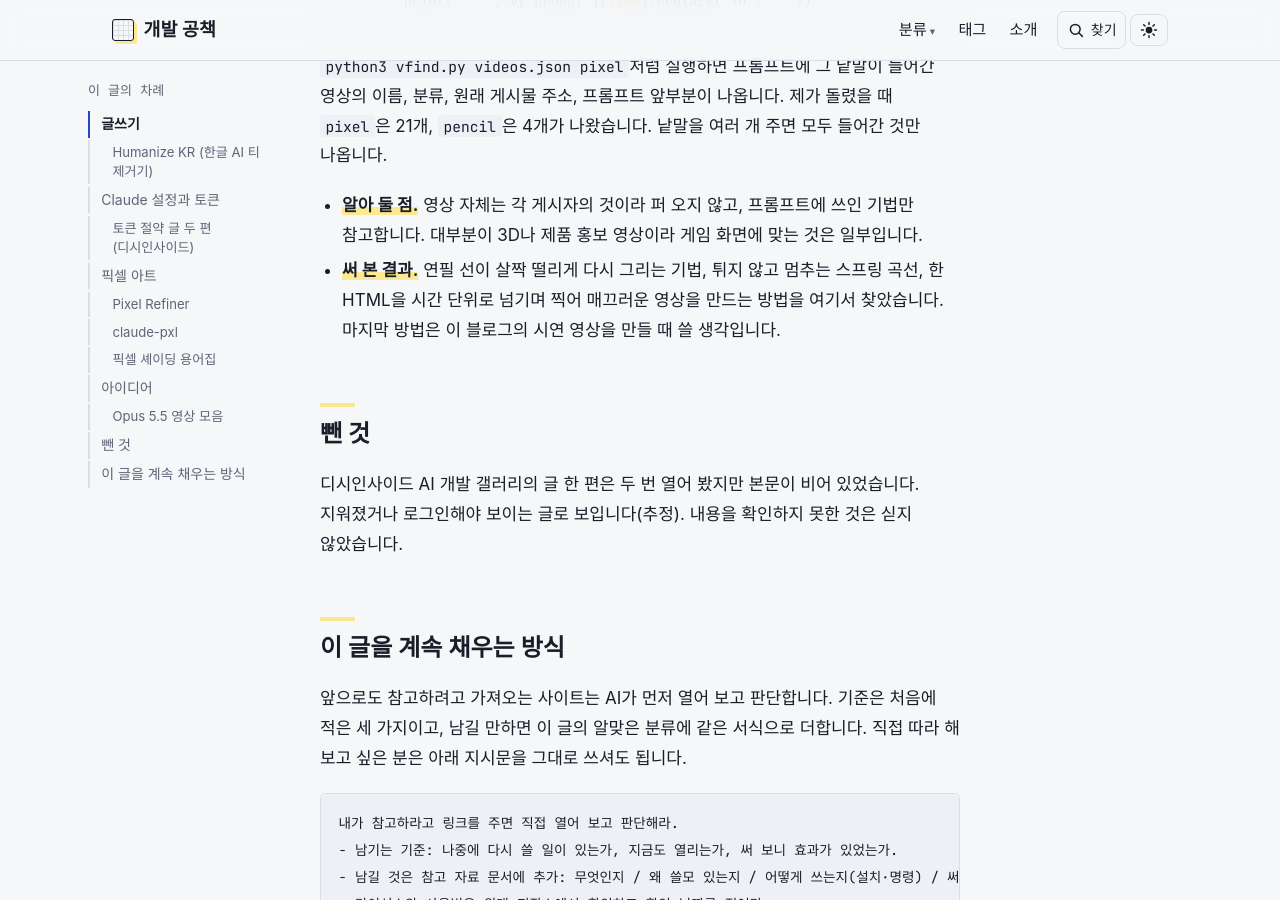
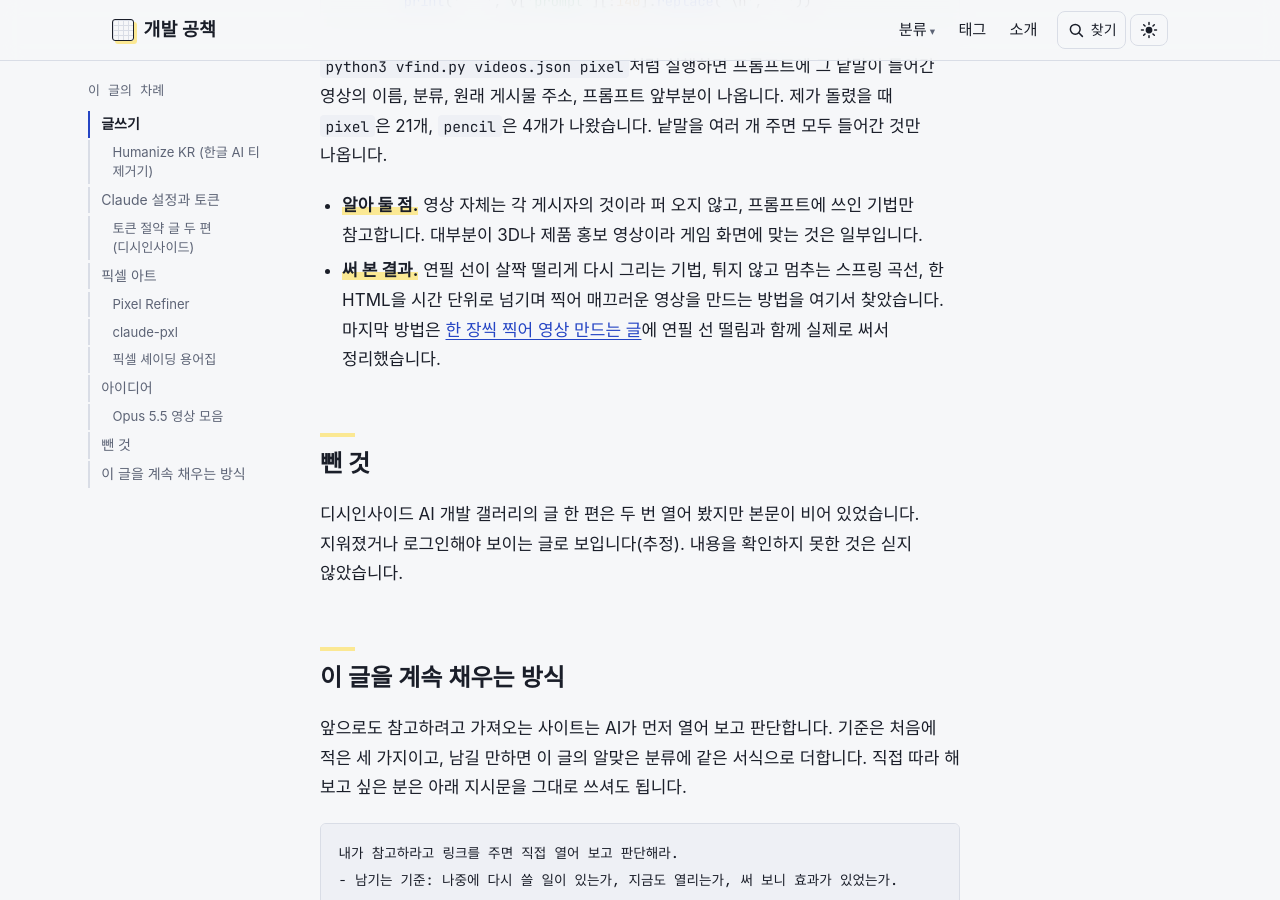
Before and after one commit to wh209302/wh209302.github.io, a Jekyll site: the page built from _posts/2026-10-27-reference-sites.md, in a window 1280 px wide and 900 px high, scrolled down 6652 px. Built offline with Jekyll 4.4.1, drawn with Linux system fonts in a browser that asks for light colours; some web fonts are replaced.

Commit message:
참고 사이트 글: 영상 만드는 글 연결
Co-Authored-By: Claude Opus 5.5 <noreply@anthropic.com>
Claude-Session: https://claude.ai/code/session_01LdZGhVkSVYuzt7M61SQHBS

```diff
--- a/_posts/2026-10-27-reference-sites.md
+++ b/_posts/2026-10-27-reference-sites.md
@@ -1,7 +1,7 @@
 ---
 layout: post
 title: "AI 개발하며 모아 둔 참고 사이트: 무엇이고 어떻게 쓰는지"
-date: 2026-10-27 15:40:00 +0900
+date: 2026-10-27 15:45:00 +0900
 category: dev-tips
 tags: [참고자료, AI협업, 픽셀아트, 토큰, 글쓰기]
 image: /assets/img/posts/reference-sites/refs.webp
@@ -118,7 +118,7 @@ for v in json.load(open(sys.argv[1], encoding='utf-8')):
 `python3 vfind.py videos.json pixel`처럼 실행하면 프롬프트에 그 낱말이 들어간 영상의 이름, 분류, 원래 게시물 주소, 프롬프트 앞부분이 나옵니다. 제가 돌렸을 때 `pixel`은 21개, `pencil`은 4개가 나왔습니다. 낱말을 여러 개 주면 모두 들어간 것만 나옵니다.
 
 - **알아 둘 점.** 영상 자체는 각 게시자의 것이라 퍼 오지 않고, 프롬프트에 쓰인 기법만 참고합니다. 대부분이 3D나 제품 홍보 영상이라 게임 화면에 맞는 것은 일부입니다.
-- **써 본 결과.** 연필 선이 살짝 떨리게 다시 그리는 기법, 튀지 않고 멈추는 스프링 곡선, 한 HTML을 시간 단위로 넘기며 찍어 매끄러운 영상을 만드는 방법을 여기서 찾았습니다. 마지막 방법은 이 블로그의 시연 영상을 만들 때 쓸 생각입니다.
+- **써 본 결과.** 연필 선이 살짝 떨리게 다시 그리는 기법, 튀지 않고 멈추는 스프링 곡선, 한 HTML을 시간 단위로 넘기며 찍어 매끄러운 영상을 만드는 방법을 여기서 찾았습니다. 마지막 방법은 [한 장씩 찍어 영상 만드는 글]({% post_url 2026-10-27-ai-clip %})에 연필 선 떨림과 함께 실제로 써서 정리했습니다.
 
 ## 뺀 것
 
```
